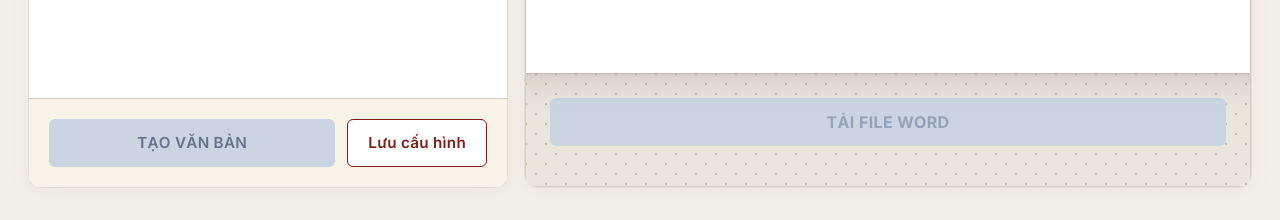
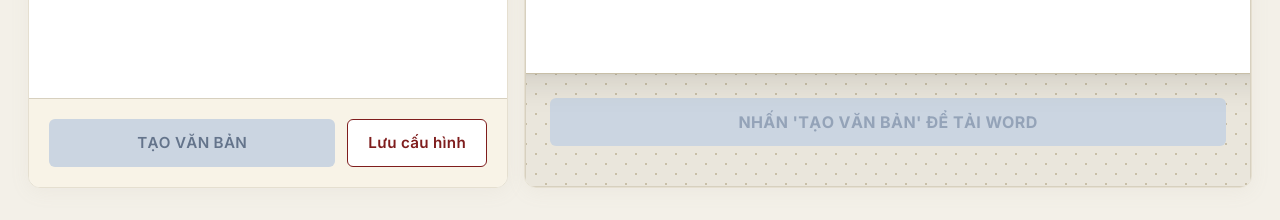
Before and after one commit to ductahuu233/he_thong_van_ban, a FastAPI app: page / in a window 1280 px wide. Shown: the part 1324-1544 px from the top of the page. Run offline with FastAPI, Linux system fonts and the light colour scheme; data comes from the database, SQL or seed files in the repository; some libraries are stand-ins or nearby versions; some web fonts are replaced.

Commit message:
style: change download button placeholder and state behavior to prevent user confusion

```diff
--- a/static/app.js
+++ b/static/app.js
@@ -115,6 +115,9 @@ function setDownloadLink(url, fileName = "") {
     downloadLink.removeAttribute("download");
 
 
+    downloadLink.textContent = "Nhấn 'Tạo văn bản' để tải Word";
+
+
     return;
 
 
@@ -137,6 +140,9 @@ function setDownloadLink(url, fileName = "") {
 
 
   }
+
+
+  downloadLink.textContent = "Tải file Word (.docx)";
 
 
 }
--- a/static/js/app.js
+++ b/static/js/app.js
@@ -115,6 +115,9 @@ function setDownloadLink(url, fileName = "") {
     downloadLink.removeAttribute("download");
 
 
+    downloadLink.textContent = "Nhấn 'Tạo văn bản' để tải Word";
+
+
     return;
 
 
@@ -137,6 +140,9 @@ function setDownloadLink(url, fileName = "") {
 
 
   }
+
+
+  downloadLink.textContent = "Tải file Word (.docx)";
 
 
 }
--- a/templates/index.html
+++ b/templates/index.html
@@ -187,7 +187,7 @@ Nghị quyết này đã được Hội đồng nhân dân thành phố Hà Nộ
               <p class="text-stone-500 italic">Nội dung dự thảo sẽ hiển thị tại đây sau khi hệ thống xử lý.</p>
             </div>
             <a id="download-link" href="#" class="inline-flex min-h-12 w-full max-w-[210mm] items-center justify-center bg-[#d4af37] px-5 py-2 text-base font-bold uppercase tracking-wide text-[#17130b] transition hover:bg-[#e0bd4f] aria-disabled:pointer-events-none aria-disabled:bg-stone-300 aria-disabled:text-stone-600" aria-disabled="true">
-              Tải file Word
+              Nhấn 'Tạo văn bản' để tải Word
             </a>
           </div>
         </aside>
```
